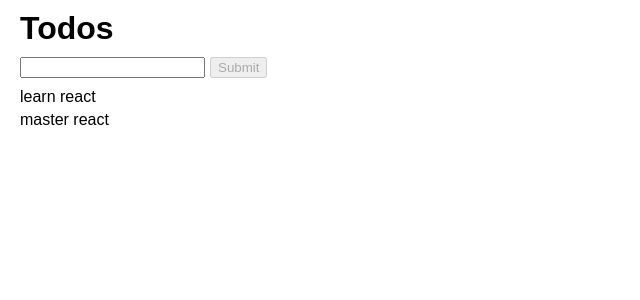
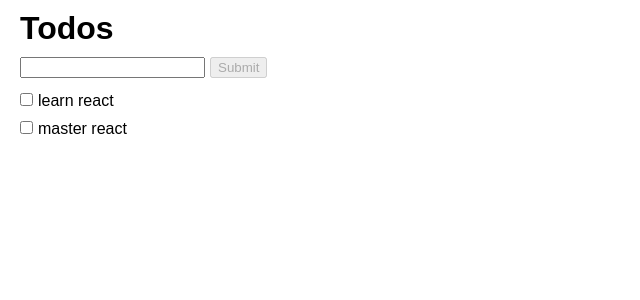
Before and after one commit to collardeau/react-todo-app, a React (Create React App) app: page / in a window 1280 px wide. Shown: the top 300 px of the page, without its empty margins (0-640 px from the left). Built offline with nearby package versions, Linux system fonts and the light colour scheme.

Commit message:
add ability to toggle todos

```diff
--- a/src/App.js
+++ b/src/App.js
@@ -13,6 +13,11 @@ class App extends Component {
   };
 
   actions = {
+    toggle: id => {
+      db.updateTodo(id, {
+        done: !this.state.todos[id].done
+      });
+    },
     changeTitleInput: title => {
       this.setState({
         newTitle: title
@@ -47,7 +52,7 @@ class App extends Component {
       <div>
         <h1>Todos</h1>
         <Form {...this.state} {...this.actions} />
-        <Todos {...this.state} />
+        <Todos {...this.state} {...this.actions} />
       </div>
     );
   }
@@ -72,9 +77,24 @@ const Form = ({ newTitle, changeTitleInput, submit }) => (
 );
 
 const Todos = props => {
-  const { todoList } = props;
+  const { todoList, toggle } = props;
   return (
-    <div>{todoList.map(({ id, title }) => <div key={id}>{title}</div>)}</div>
+    <div>
+      {todoList.map(({ id, title, done }) => (
+        <div key={id}>
+          <input
+            type="checkbox"
+            checked={done}
+            onChange={() => {
+              toggle(id);
+            }}
+          />
+          <span style={{ textDecoration: done && 'line-through' }}>
+            {title}
+          </span>
+        </div>
+      ))}
+    </div>
   );
 };
 
```
